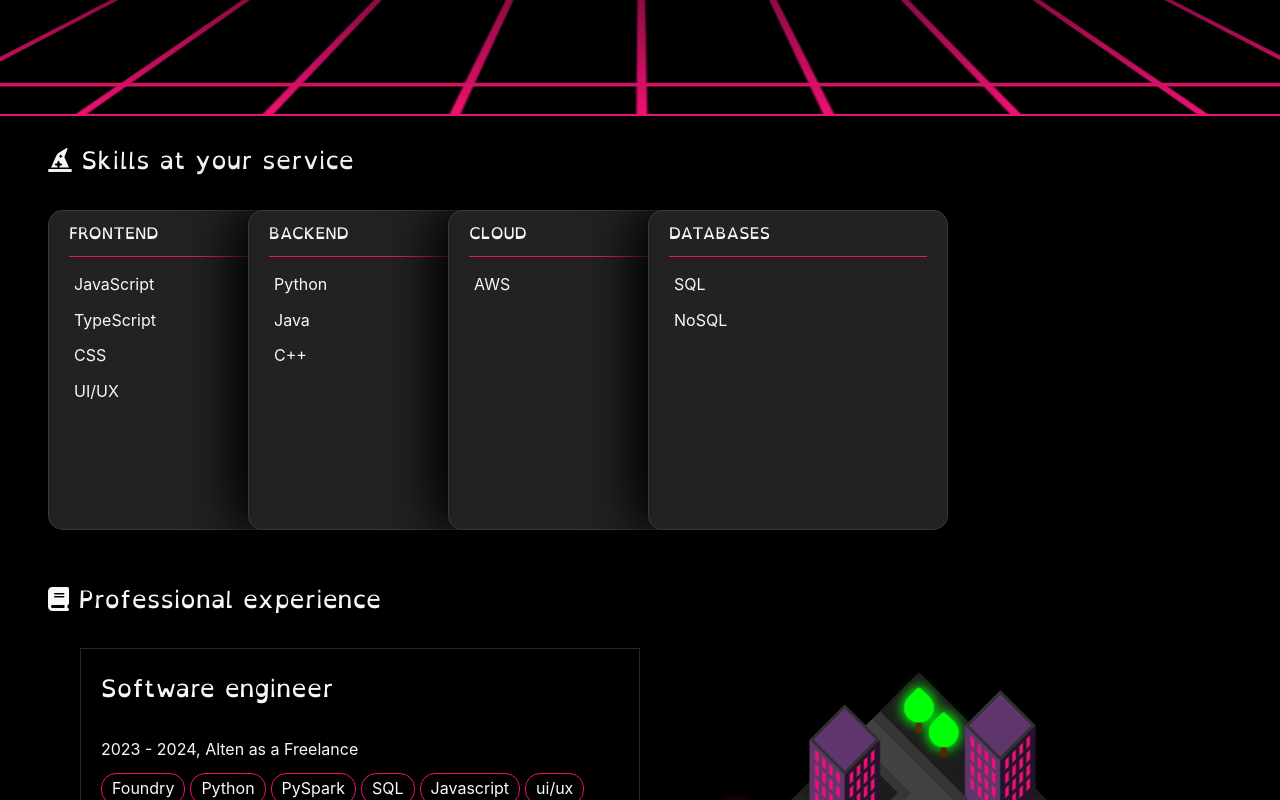
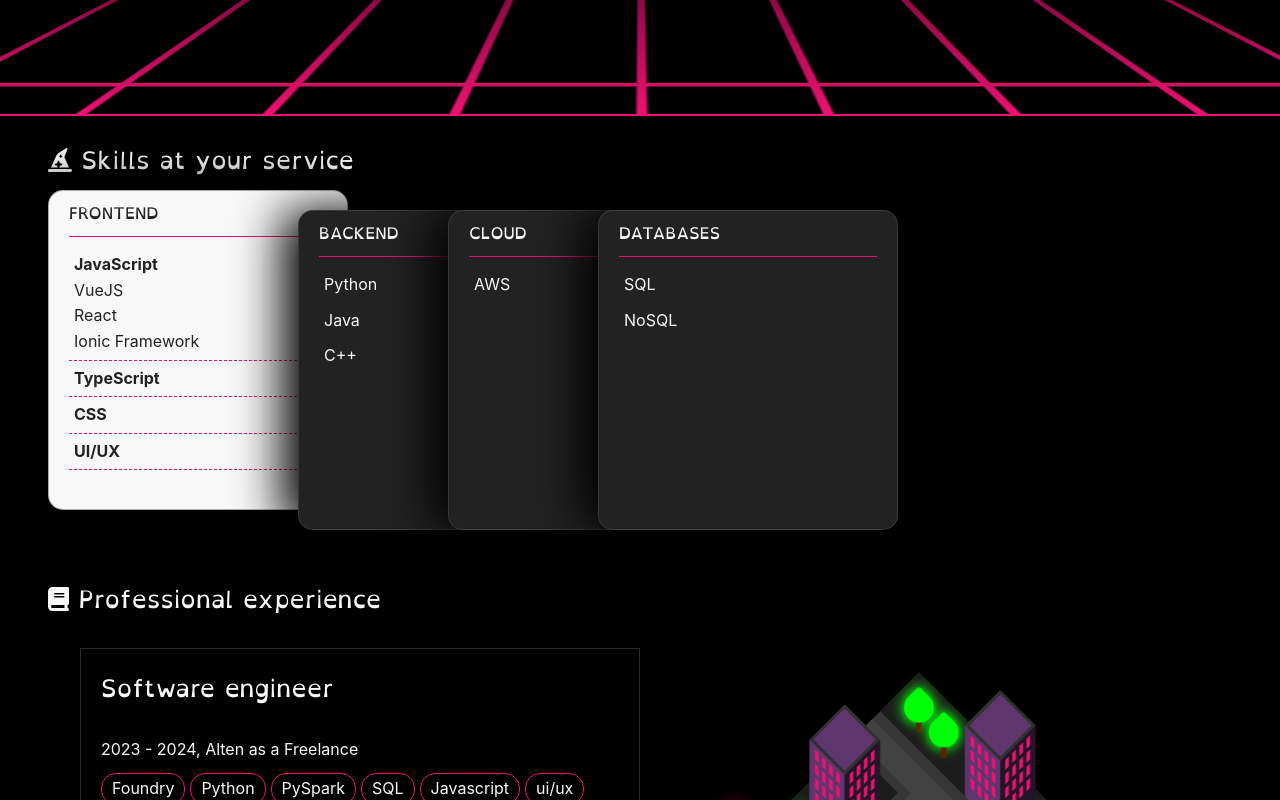
Before and after one commit to angele-henry-dev/LadyRaccoon, a Vue app: page / in a window 1280 px wide. Shown: the part 1038-1838 px from the top of the page. Built offline with nearby package versions, Linux system fonts and the light colour scheme.

Commit message:
Carousel of cards & bug fixes on stars

```diff
--- a/src/assets/models/skills.json
+++ b/src/assets/models/skills.json
@@ -106,49 +106,49 @@
         "levelTotal": 3,
         "children": [
           {
-            "title": "AWS Lambda",
+            "title": "Lambda",
             "levelAcquired": 2,
             "levelTotal": 3,
             "children": []
           },
           {
-            "title": "AWS Simple Storage Serv (S3)",
+            "title": "S3",
             "levelAcquired": 2,
             "levelTotal": 3,
             "children": []
           },
           {
-            "title": "AWS IoT Core",
+            "title": "IoT Core",
             "levelAcquired": 2,
             "levelTotal": 3,
             "children": []
           },
           {
-            "title": "AWS Lightsail",
+            "title": "Lightsail",
             "levelAcquired": 2,
             "levelTotal": 3,
             "children": []
           },
           {
-            "title": "AWS API Gateway",
+            "title": "API Gateway",
             "levelAcquired": 2,
             "levelTotal": 3,
             "children": []
           },
           {
-            "title": "AWS Identity and Access Man",
+            "title": "IAM",
             "levelAcquired": 2,
             "levelTotal": 3,
             "children": []
           },
           {
-            "title": "AWS DynamoDB",
+            "title": "DynamoDB",
             "levelAcquired": 2,
             "levelTotal": 3,
             "children": []
           },
           {
-            "title": "AWS CloudWatch",
+            "title": "CloudWatch",
             "levelAcquired": 2,
             "levelTotal": 3,
             "children": []
--- a/src/components/CarouselCards.vue
+++ b/src/components/CarouselCards.vue
@@ -1,15 +1,23 @@
 <script setup lang="ts">
+import { ref } from 'vue'
 import { type Skills } from '@/types/Skills'
 // Props
 interface Props {
   skills: Skills[]
 }
 const props = defineProps<Props>()
+
+const active = ref(true)
 </script>
 
 <template>
   <div class="cards-container">
-    <div v-for="item in props.skills" :key="item.type" class="card">
+    <div
+      v-for="(item, index) in props.skills"
+      :key="index"
+      @mouseenter="active = false"
+      :class="[index === 0 && active ? 'active' : '', 'card']"
+    >
       <div class="card-title">
         <h2>{{ item.type }}</h2>
       </div>
@@ -35,6 +43,7 @@ const props = defineProps<Props>()
   flex-direction: row;
   align-items: stretch;
   margin-bottom: 50px;
+  overflow-x: clip;
 }
 
 /** CARD */
@@ -53,7 +62,7 @@ const props = defineProps<Props>()
   text-align: left;
 }
 .card:not(:first-child) {
-  margin-left: -100px;
+  margin-left: -150px;
 }
 
 /** INNER CARD */
@@ -81,23 +90,27 @@ const props = defineProps<Props>()
 
 /** ON HOVER */
 
+.card.active,
 .card:hover {
   transform: translateY(-20px);
   transition: 0.4s ease-out;
   background-color: var(--vt-c-white-soft);
   color: var(--color-text-oposite);
 }
+.card.active ~ .card,
 .card:hover ~ .card {
   position: relative;
-  left: 50px;
+  left: 100px;
   transition: 0.4s ease-out;
 }
 
+.card.active .card-inner ul.children,
 .card:hover .card-inner ul.children {
   height: fit-content;
   opacity: 1;
   transition: opacity 0.25s 0.25s;
 }
+.card.active .card-inner ul li.parent,
 .card:hover .card-inner ul li.parent {
   border-bottom: 1px dashed var(--vt-c-pink);
   font-weight: bold;
--- a/src/components/StarsBackground.vue
+++ b/src/components/StarsBackground.vue
@@ -50,6 +50,7 @@ const stars = ref([
   position: absolute;
   width: 100%;
   height: 100vh;
+  overflow: hidden;
   z-index: -1;
 }
 .retrobg-star {
```
